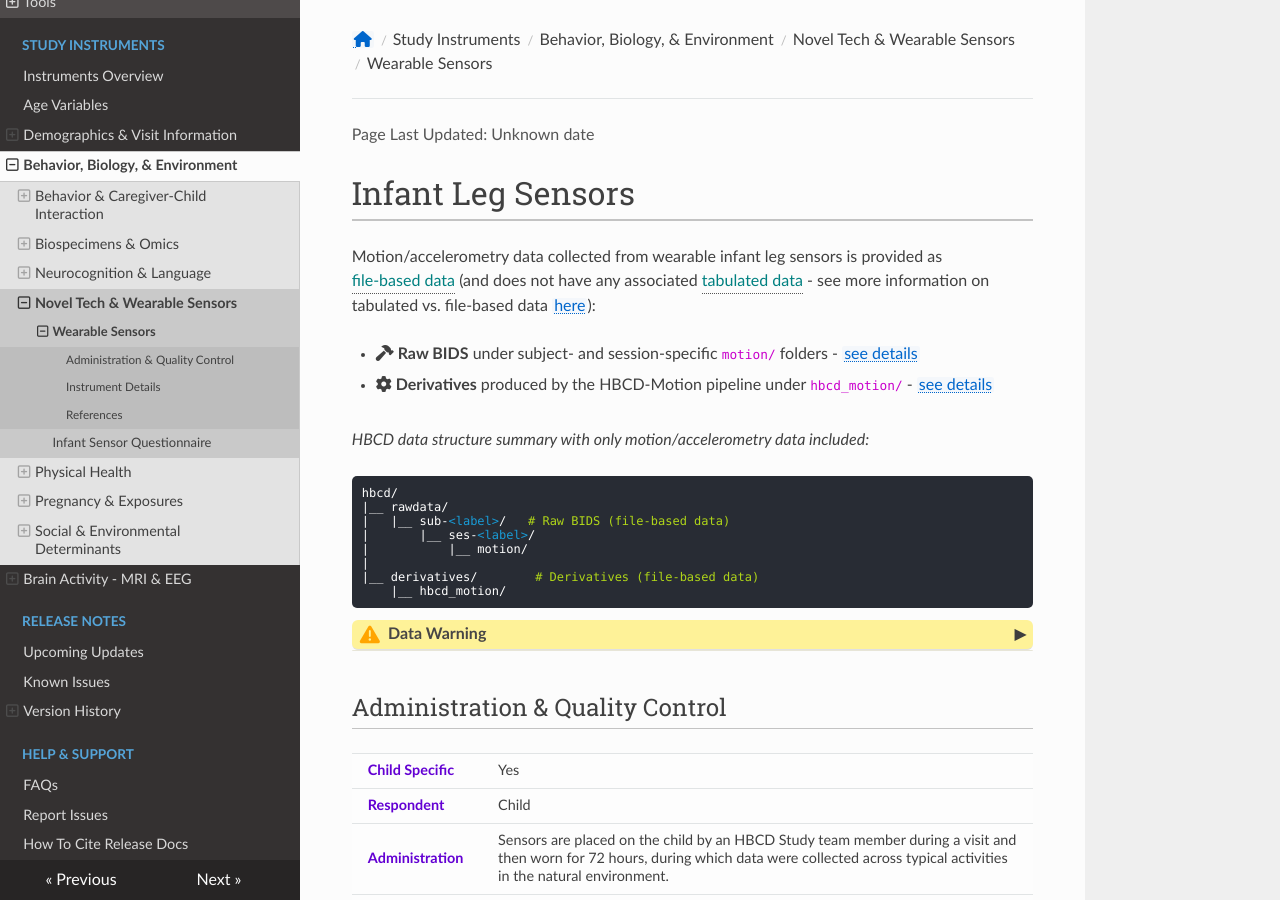
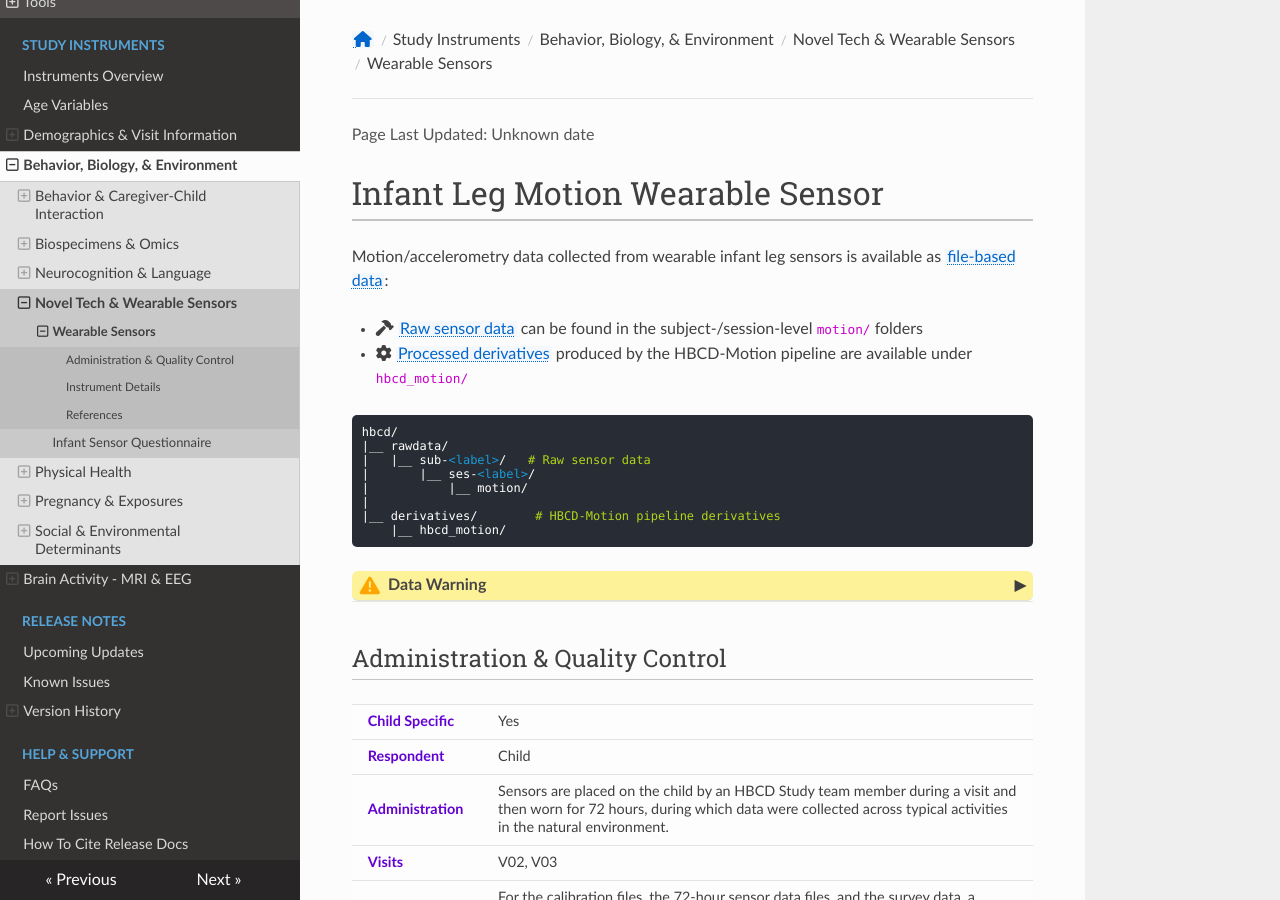
Before and after one commit to nbdc-datahub/hbcd-docs, an MkDocs documentation site: the page built from docs/instruments/sensors/wearsensors.md, in a window 1280 px wide and 900 px high. Built offline with MkDocs 1.6.1, drawn with Linux system fonts in a browser that asks for light colours; nearby versions of some CDN libraries.

Commit message:
Update wearsensors.md
polish leg sensor page

```diff
--- a/docs/instruments/sensors/wearsensors.md
+++ b/docs/instruments/sensors/wearsensors.md
@@ -1,22 +1,22 @@
-# Infant Leg Sensors
+# Infant Leg Motion Wearable Sensor
 
-Motion/accelerometry data collected from wearable infant leg sensors is provided as <span class="tooltip">file-based data<span class="tooltiptext">imaging and biosignal data<br>(varied formats)</span></span> (and does not have any associated <span class="tooltip">tabulated data<span class="tooltiptext">instrument and derived data<br>(tabulated format)</span></span> - see more information on tabulated vs. file-based data [here](../../datacuration/overview.md)):
+Motion/accelerometry data collected from wearable infant leg sensors is available as <a href="../../../datacuration/overview" target="_blank">file-based data</a>:
 
-- <i class="fa fa-hammer"></i><strong> Raw BIDS</strong> under subject- and session-specific <code>motion/</code> folders - <a href="../../../datacuration/rawbids/#motion">see details</a>
-- <i class="fas fa-cog"></i><strong> Derivatives</strong> produced by the HBCD-Motion pipeline under <code>hbcd_motion/</code> - <a href="../../../datacuration/derivatives/#hbcd-motion-hbcd_motion">see details</a>
+- <span><i class="fas fa-hammer"></i> <a href="../../../datacuration/rawbids/#motion" target="_blank">Raw sensor data</a> can be found in the subject-/session-level <code>motion/</code> folders
+- <span><i class="fas fa-cog"></i> <a href="../../../datacuration/derivatives/#hbcd-motion-hbcd_motion" target="_blank">Processed derivatives</a> produced by the HBCD-Motion pipeline are available under `hbcd_motion/`
 
-*HBCD data structure summary with only motion/accelerometry data included:*
 <pre class="folder-tree">
 hbcd/
 |__ rawdata/
-|   |__ sub-<span class="label">&lt;label&gt;</span>/   <span class="hashtag"># Raw BIDS (file-based data)</span>
+|   |__ sub-<span class="label">&lt;label&gt;</span>/   <span class="hashtag"># Raw sensor data</span>
 |       |__ ses-<span class="label">&lt;label&gt;</span>/
 |           |__ motion/
 |
-|__ derivatives/        <span class="hashtag"># Derivatives (file-based data)</span>
+|__ derivatives/        <span class="hashtag"># HBCD-Motion pipeline derivatives</span>
     |__ hbcd_motion/
 </pre>
 
+<p>
 <div id="warning" class="warning-banner" onclick="toggleCollapse(this)">
     <span class="emoji"><i class="fas fa-exclamation-triangle"></i></span>
   <span class="text-with-link">
@@ -31,6 +31,7 @@ hbcd/
 <p>Note that accelerometer sensor timestamps can drift over time. Although right and left leg sensors start recording simultaneously with the same sampling rate and duration, exact time alignment cannot be assumed. By our estimates, Axivity AX6 sensors recording at 25 samples/sec diverge from one another by a couple of seconds over 72 hours, with the magnitude of this discrepancy increasing over time. Furthermore, offsets differed between sensors, necessitating a calibration procedure to correct for these differences (<a href="https://doi.org/10.3390/s24175736">Oh et al. 2024</a>).</p>
 <p>In addition, for raw data downloads, when calibration files are missing or not collected correctly, it is technically possible to use a different set of calibration files from the same 2 sensors that were collected from a different data collection session close in time. It is also possible to manually adjust (downsample) an incorrect sampling rate if it was set too high. For processed data downloads, when calibration files are missing or not collected correctly, or the sampling rate is incorrect, data are not processed. In analysis, users are advised to use caution in analyzing datasets with missing data as missing data may not be randomly distributed across the sample.</p>
 </div>
+</p>
 
 ## Administration & Quality Control
 
```
